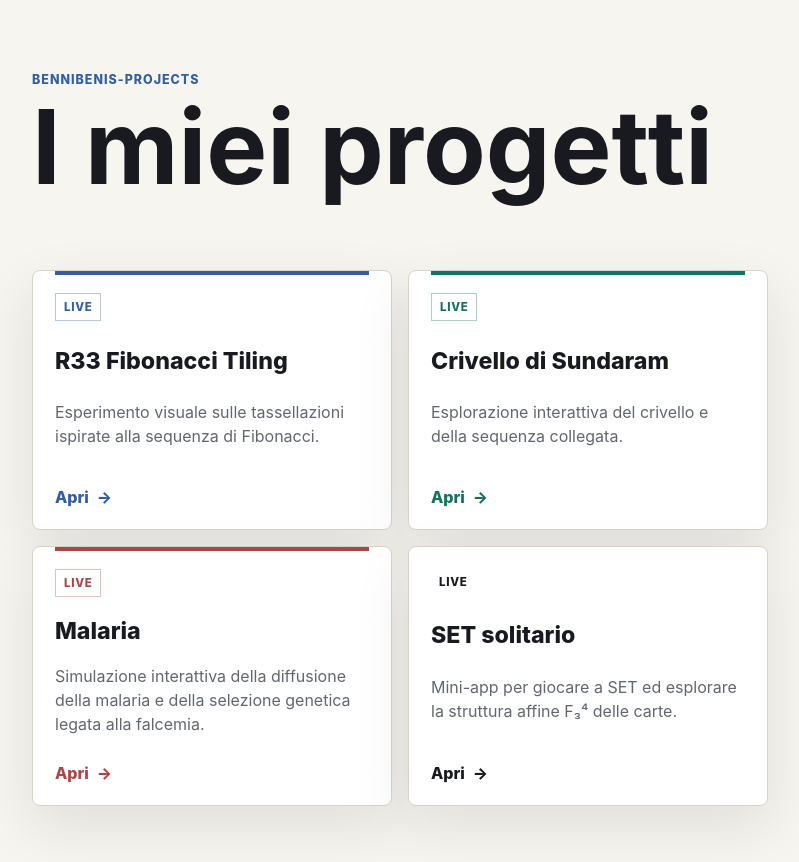
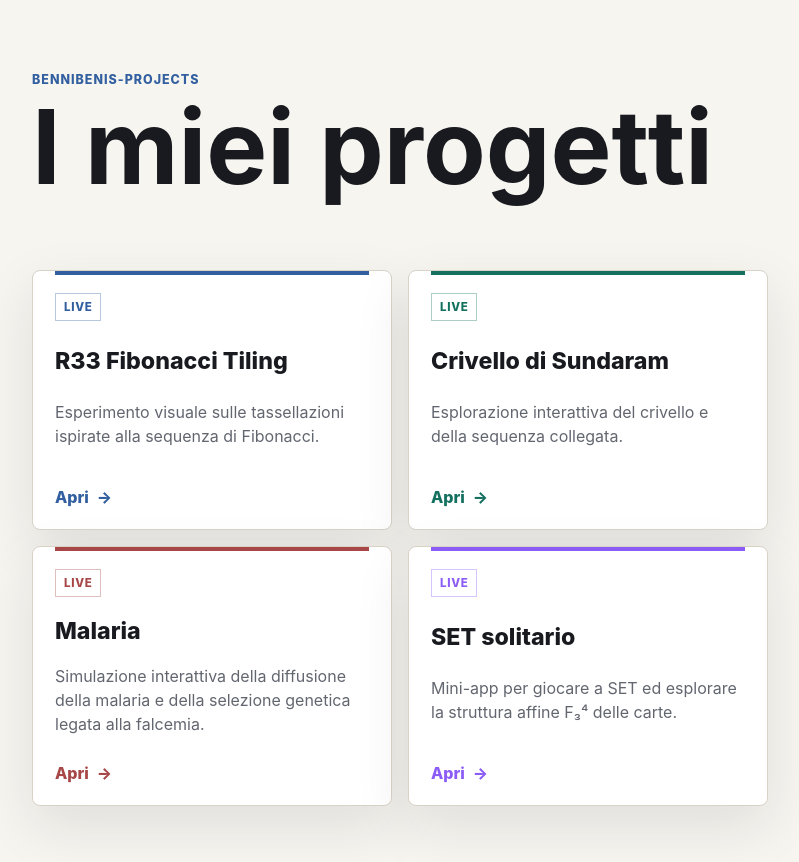
Before and after one commit to bennibeni/links-page, a Next.js app: page / in a window 1280 px wide. Shown: the top 862 px of the page, without its empty margins (92-891 px from the left). Built offline with nearby package versions, Linux system fonts and the light colour scheme.

Commit message:
Fix accent-purple variable name

```diff
--- a/app/globals.css
+++ b/app/globals.css
@@ -21,7 +21,12 @@ html {
 body {
   color: var(--ink);
   font-family:
-    Inter, ui-sans-serif, system-ui, -apple-system, BlinkMacSystemFont, "Segoe UI",
+    Inter,
+    ui-sans-serif,
+    system-ui,
+    -apple-system,
+    BlinkMacSystemFont,
+    "Segoe UI",
     sans-serif;
   margin: 0;
 }
@@ -119,6 +124,10 @@ a {
   --accent: var(--red);
 }
 
+.accent-purple {
+  --accent: #8b5cf6;
+}
+
 .status {
   align-self: start;
   border: 1px solid color-mix(in srgb, var(--accent), white 65%);
```
